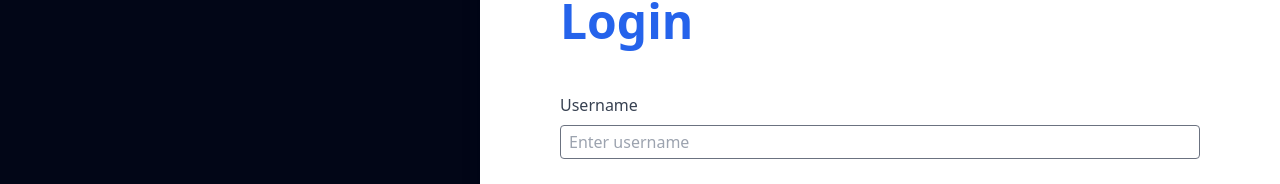
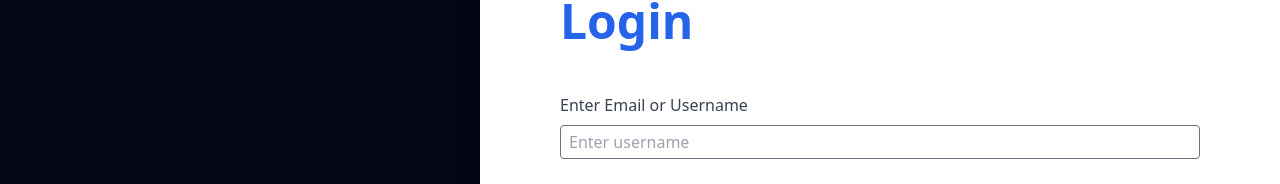
Before and after one commit to Arc-Data/LaravelReactTestRepo, a React (Vite) app in the folder frontend/: page /login in a window 1280 px wide. Shown: the part 163-347 px from the top of the page. Built offline with nearby package versions, Linux system fonts and the light colour scheme; no server answers.

Commit message:
rename inputs

```diff
--- a/frontend/package.json
+++ b/frontend/package.json
@@ -10,6 +10,7 @@
     "preview": "vite preview"
   },
   "dependencies": {
+    "axios": "^1.6.8",
     "react": "^18.2.0",
     "react-dom": "^18.2.0",
     "react-router-dom": "^6.22.3"
--- a/frontend/src/pages/Login.jsx
+++ b/frontend/src/pages/Login.jsx
@@ -1,6 +1,21 @@
+import { useState } from "react"
 import UserNav from "../components/UserNav"
 
 const Login = () => {
+    const backendUrl = import.meta.env.VITE_BACKEND_BASE_URL
+    const [formData, setFormData] = useState({
+        'email_or_username': '',
+        'password': '',
+    })
+
+    const handleInputChange = (e) => {
+        const { name, value } = e.target
+        setFormData(prevData => ({
+            ...prevData,
+            [name]: value
+        }))
+    }
+
     const handleSubmit = (e) => {
         e.preventDefault()
         console.log("Data Submitted")
@@ -15,19 +30,23 @@ const Login = () => {
                     <form action="" method="POST" className="px-20 py-40" onSubmit={handleSubmit}>
                         <h1 className="mb-12 text-5xl font-bold text-blue-600">Login</h1>
                         <div className="my-2">
-                            <label htmlFor="username" className="text-gray-700">Username</label>
+                            <label htmlFor="username" className="text-gray-700">Enter Email or Username</label>
                             <input
                                 type="text"
-                                name="username"
+                                name="email_or_username"
                                 placeholder="Enter username"
+                                value={formData.email_or_username}
+                                onChange={handleInputChange}
                                 className="w-full px-2 py-1 mt-2 mb-4 text-black bg-transparent border border-gray-500 rounded "/>
                         </div>
                         <div className="my-2">
                             <label htmlFor="password" className="text-gray-700">Password</label>
                             <input
                                 type="password"
-                                name="username"
+                                name="password"
                                 placeholder="*************"
+                                value={formData.password}
+                                onChange={handleInputChange}
                                 className="w-full px-2 py-1 mt-2 mb-4 text-black bg-transparent border border-gray-500 rounded "/>
                         </div>
                         <div className="flex gap-2 text-gray-700">
--- a/frontend/src/pages/Register.jsx
+++ b/frontend/src/pages/Register.jsx
@@ -25,7 +25,6 @@ const Register = () => {
         }
 
         console.log(data)
-        // insert register process
     }
 
     return (
```
Also changed, not shown: 1 other file (tests, documents, lock files or other folders).
